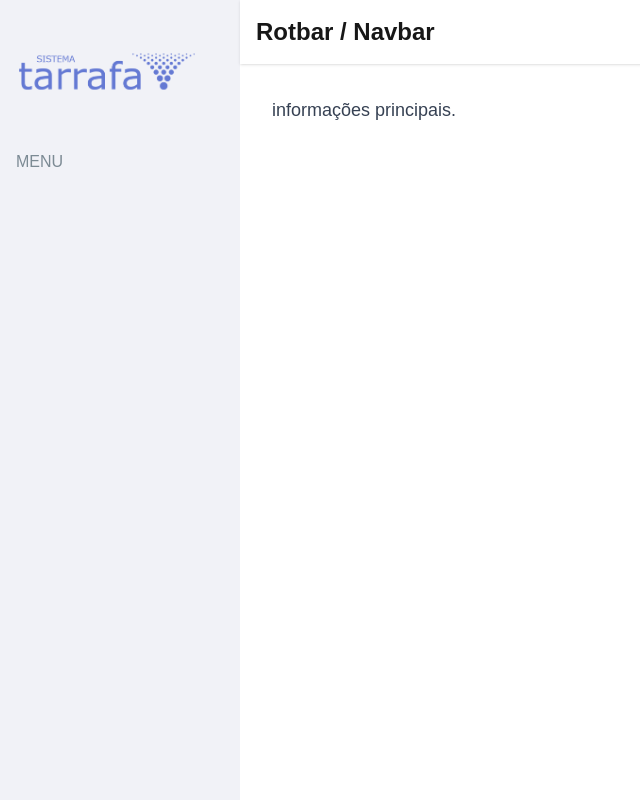
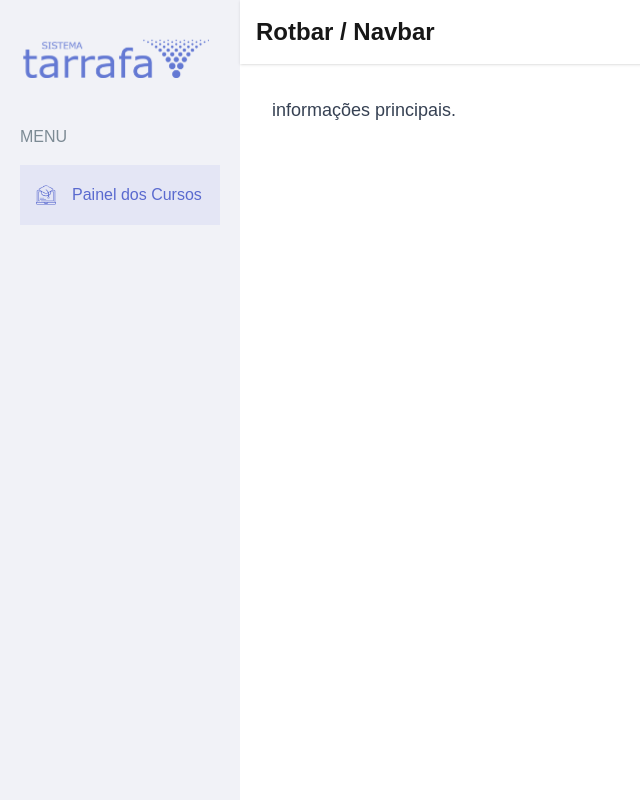
Before and after one commit to Joel-Henrique/projetoTarrafa, a Next.js app: page / in a window 1280 px wide. Shown: the whole page, without its empty margins (0-640 px from the left). Built offline with nearby package versions, Linux system fonts and the light colour scheme.

Commit message:
refactor(): finaliza sidebar

```diff
--- a/src/app/globals.css
+++ b/src/app/globals.css
@@ -25,17 +25,32 @@
 body {
   background: var(--background);
   color: var(--foreground);
-  font-family: Arial, Helvetica, sans-serif;
+  font-family: sans-serif;
 }
 
 .layout-home {
-  @apply grid grid-rows-[20px_1fr_20px] place-items-center min-h-screen gap-16 p-8 pb-20 sm:p-20 font-[var(--font-poppins)];
 }
 
 .sidebar {
   background-color: #F1F2F7;
   font-size: 11;
+  flex-direction: column;
+  display: flex;
+  align-items: stretch;
   color: #08243180;
-  padding: 1rem;
   width: 240px;
 }
+.sidebaralign {
+  align-self: center;
+}
+.sidebarpainel {
+  font-size: 12;
+  color: #5A6ACF;
+  flex-direction: row;
+  display: flex;
+  align-items: center;
+  border-radius: 5;
+  width: 200px;
+  height: 60px;
+  background-color: #707FDD1A;
+}
--- a/src/app/page.tsx
+++ b/src/app/page.tsx
@@ -5,16 +5,26 @@ export default function Home() {
     <div className="flex h-screen">
       {/* Sidebar */}
       <aside className="sidebar hidden sm:block">
-        <ul className="space-y-4">
+        <ul className="sidebaralign">
           <Image
-            className="dark"
             src="/iconeTarrafa.svg"
             alt="Tarrafa logomark"
-            width={189.46}
-            height={61.69}
+            width={200}
+            height={60}
           />
-
-          <li className="hover:text-gray-300 cursor-pointer">MENU</li>
+          <ul className="sidebaralign space-y-4">
+            <li className="">MENU</li>
+            <div className="sidebarpainel space-x-4">
+              <Image
+                className="ml-4"
+                src="/sidebarpainelcurso.png"
+                alt="Painel dos Cursos"
+                width={20}
+                height={20}
+              />
+              <li >Painel dos Cursos</li>
+            </div>
+          </ul>
         </ul>
       </aside>
 
```
Also changed, not shown: public/sidebarpainelcurso.png (added).
